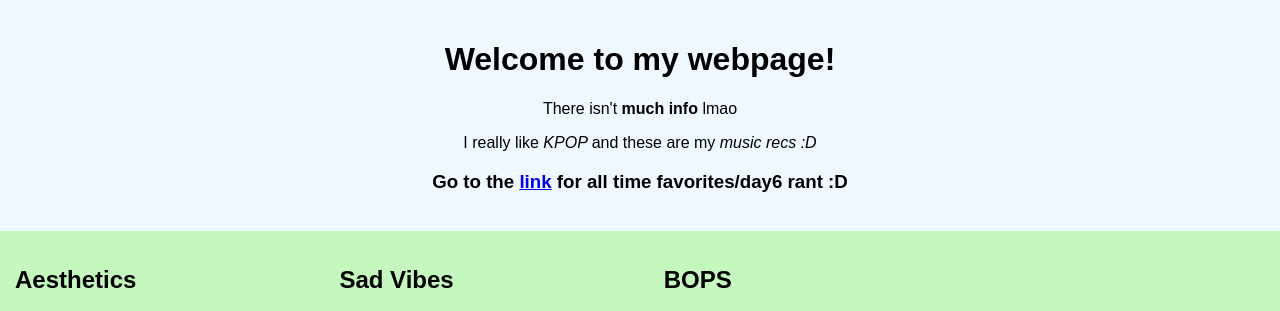
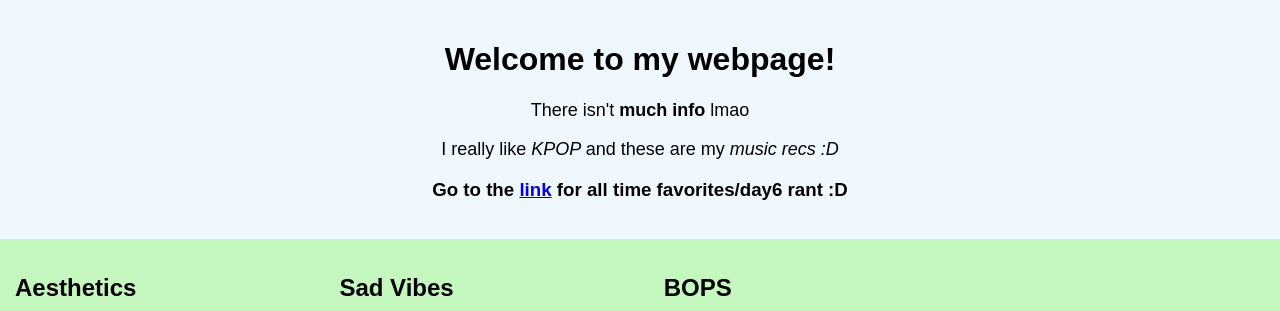
Before and after one commit to Yun505/MakeAWebPageProject, a plain HTML site: page firstPage.html in a window 1280 px wide. Shown: the top 311 px of the page. Drawn offline with Linux system fonts and the light colour scheme; a web font is replaced by a local one.

Commit message:
edited font

```diff
--- a/css/SecondPage.css
+++ b/css/SecondPage.css
@@ -18,5 +18,5 @@ img{
     margin-right: auto;
 }
 p{
-    text-size:30px;
+    font-size:18px;
 }
--- a/css/firstPage.css
+++ b/css/firstPage.css
@@ -10,10 +10,10 @@ body{
     background-color:aliceblue;
     padding:20px;
     text-align:center;
-    text-size:16px;
+    font-size:16px;
 }
 p{
-    text-size:18px;
+    font-size:18px;
 }
 .column{
     float:left;
```
